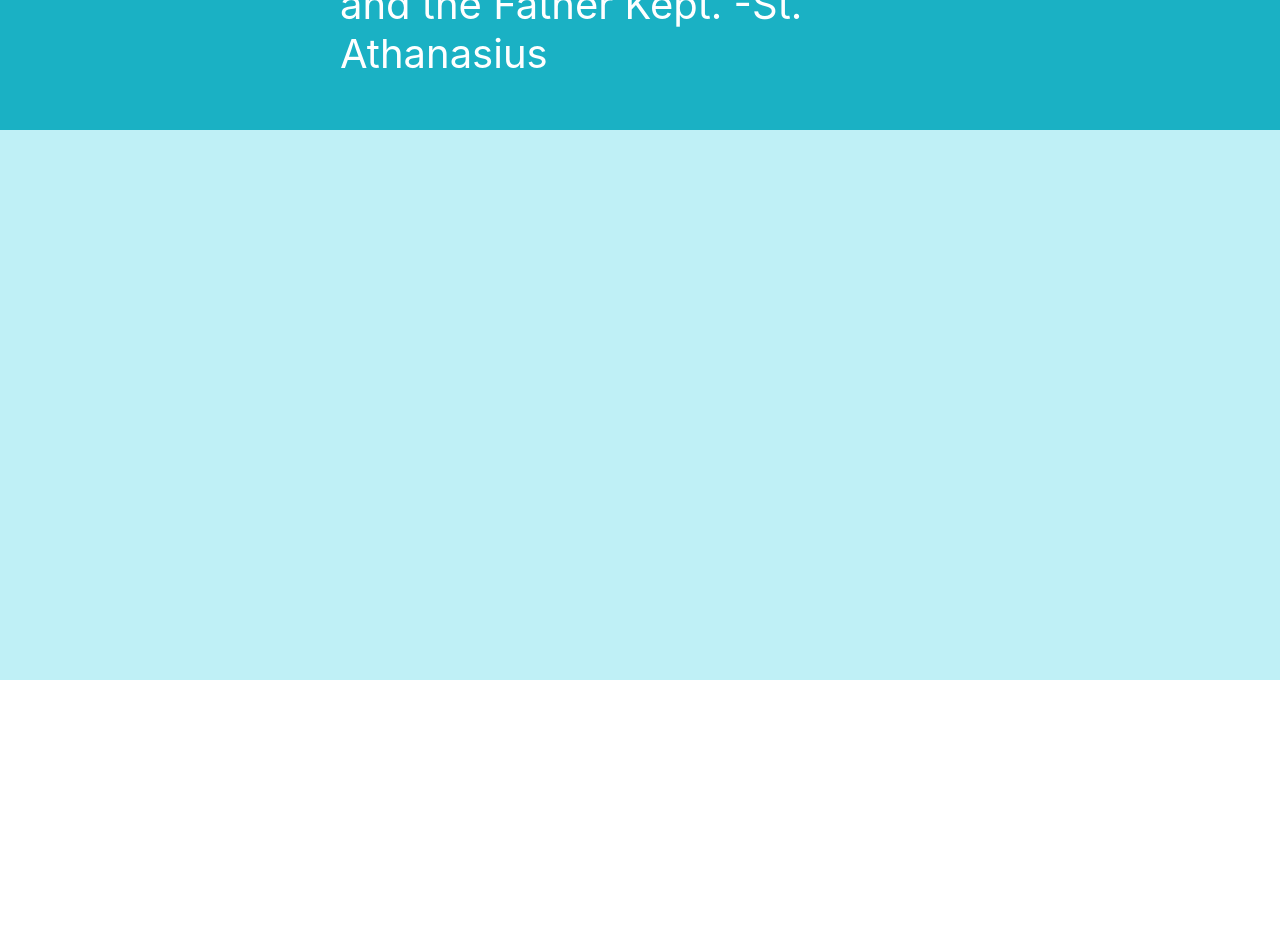
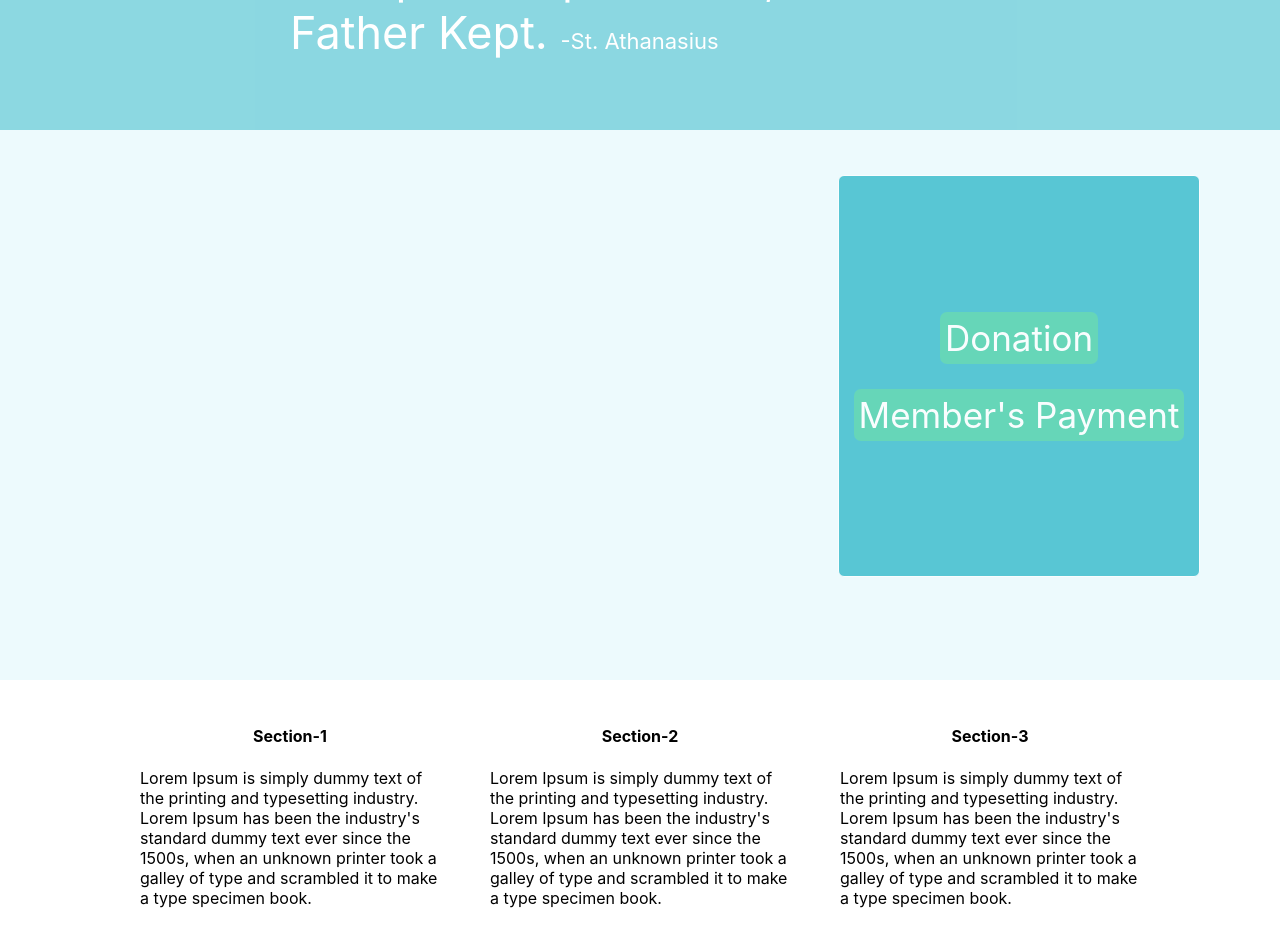
Before and after one commit to sophiemar27/my-church-web-app, a React (Create React App) app in the folder client/: page /home in a window 1280 px wide. Shown: the part 260-1206 px from the top of the page. Built offline with nearby package versions, Linux system fonts and the light colour scheme.

Commit message:
payment button added

```diff
--- a/client/src/App.css
+++ b/client/src/App.css
@@ -195,34 +195,86 @@ img {
   justify-content: center;
   align-items: center;
   background-color: #1ab1c4;
+
+  opacity: 0.5;
   width: 100vw;
   height: 300px;
 }
 
 .showcase-text {
   color: white;
-  font-size: 40px;
-
+  font-size: 45px;
+  z-index: -1;
   align-items: center;
   margin-top: 40px;
-  width: 600px;
+  width: 700px;
 }
 
-p span .qout {
+.qout {
+  text-align: center;
   color: white;
   font-size: 22px;
-
 }
 
 .main-body {
-  background-color: #bff0f6;
+  background-color: #edfafd;
   width: 100vw;
   height: 550px;
 }
 
 .footer {
   width: 100vw;
-  height: 250px;
+  height: 300px;
+}
+
+.footer-container {
+  display: flex;
+  justify-content: center;
+  align-items: center;
+
+}
+
+.payment-container {
+  background-color: #1ab1c4;
+  opacity: 0.7;
+  position: absolute;
+  margin-top: 45px;
+  right: 80px;
+  border: 1px solid white;
+  height: 400px;
+  width: 360px;
+  border-radius: 6px;
+  display: flex;
+  justify-content: center;
+  align-items: center;
+  flex-direction: column;
+}
+
+.donation {
+  color: white;
+  background-color:#2ec89c;
+  border-radius: 7px;
+  font-size: 35px;
+  margin-bottom: 25px;
+  padding: 5px;
+}
+
+.memb-payment {
+  color: white;
+  background-color:#2ec89c;
+  border-radius: 7px;
+  font-size: 35px;
+  padding: 5px;
+}
+
+.sections {
+  width: 300px;
+  margin: 25px;
+}
+
+.input[type=submit] {
+  height: 40px;
+  padding: 12px 20px;
 }
 
 
--- a/client/src/App.js
+++ b/client/src/App.js
@@ -26,8 +26,8 @@ function App() {
         <nav className="nav-bar">
           <Link to="/home">
           <i className="material-icons logo">
-          {/* Mount <span className='zion'>Zion</span> */}
-          <img className='logo-img' src='https://i.ytimg.com/vi/KT6YVySDQMs/hqdefault.jpg'/>
+
+          <img className='logo-img' src='/crossLogo.png'/>
           </i>
           </Link>
 
--- a/client/src/components/Home.js
+++ b/client/src/components/Home.js
@@ -13,11 +13,54 @@ export default class Home extends Component {
 
                 {/* <img className='main-img' src='https://images.unsplash.com/photo-1491396122992-23bcbe680fe6?ixlib=rb-1.2.1&ixid=eyJhcHBfaWQiOjEyMDd9&auto=format&fit=crop&w=800&q=60' /> */}
                 <div className='showcase'>
-                    <p className='showcase-text'>Orthodoxy is what Christ taught, the apostles preached, and the Father Kept.<span className='qout'> -St. Athanasius</span></p>
+                    <p className='showcase-text'>Orthodoxy is what Christ taught,
+                    <br/>
+                    the apostles preached, and the Father Kept.  <span className='qout'> -St. Athanasius</span></p>
 
                 </div>
-                <div className='main-body'></div>
-                <div className='footer'></div>
+
+
+                <div className='main-body'>
+                    <div className='payment-container'>
+                        <div className='donation'>Donation</div>
+                        <div className='memb-payment'>Member's Payment</div>
+                    </div>
+                </div>
+
+                <div className='footer-container'>
+                    <div className='sections'>
+                        <h4 className='title'>Section-1</h4>
+                        <p>Lorem Ipsum is simply dummy text of
+                            the printing and typesetting industry.
+                            Lorem Ipsum has been the industry's
+                            standard dummy text ever since the 1500s,
+                            when an unknown printer took a galley of
+                            type and scrambled it to make a type specimen book.
+                            </p>
+                    </div>
+
+                    <div className='sections'>
+                        <h4 className='title'>Section-2</h4>
+                        <p>Lorem Ipsum is simply dummy text of
+                            the printing and typesetting industry.
+                            Lorem Ipsum has been the industry's
+                            standard dummy text ever since the 1500s,
+                            when an unknown printer took a galley of
+                            type and scrambled it to make a type specimen book.
+                            </p>
+                    </div>
+
+                    <div className='sections'>
+                        <h4 className='title'>Section-3</h4>
+                        <p>Lorem Ipsum is simply dummy text of
+                            the printing and typesetting industry.
+                            Lorem Ipsum has been the industry's
+                            standard dummy text ever since the 1500s,
+                            when an unknown printer took a galley of
+                            type and scrambled it to make a type specimen book.
+                            </p>
+                    </div>
+                </div>
             </div>
 
         )
```
